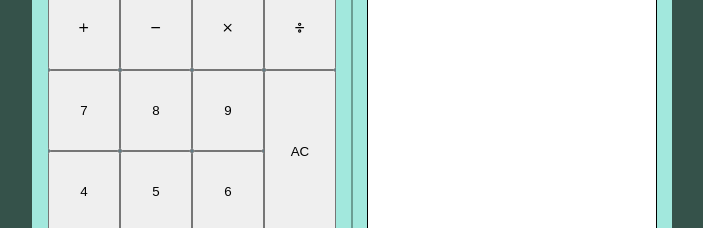
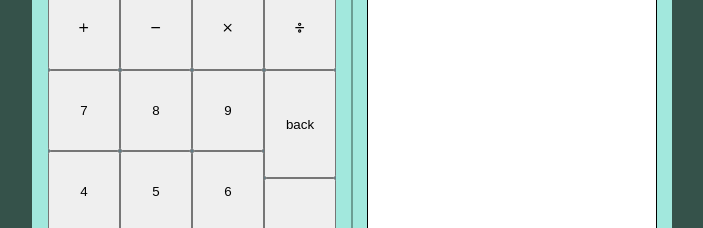
Before and after one commit to juntthanat/basicCalculator, a React (Vite) app: page / in a window 1280 px wide. Shown: the part 276-504 px from the top of the page, without its empty margins (288-991 px from the left). Built offline with nearby package versions, Linux system fonts and the light colour scheme.

Commit message:
feat: bug fix
- limit the number of letter in the numberString so that the numver or operand won't go outside the given space

```diff
--- a/src/App.jsx
+++ b/src/App.jsx
@@ -84,6 +84,9 @@ function App() {
         setNumberString(eval(numberString))
         historyResultHandler();
         return;
+      case "button-back":
+        const temp = numberString.slice(0, -1);
+        setNumberString(temp)
     }
   }
   function historyResultHandler(e){
@@ -91,6 +94,10 @@ function App() {
       historyResult.pop()
     }
     setHistoryResult([eval(numberString), ...historyResult]);
+  }
+  if(numberString.length == 14){
+    const temp = numberString.slice(0, -1);
+    setNumberString(temp)
   }
   return (
     <div className="App">
@@ -156,6 +163,9 @@ function App() {
                 </button>
               </div>
               <div className="button-clear-equal">
+                <button id="button-back" onClick={handleOnClickButton}>
+                  back
+                </button>
                 <button id="button-clear" onClick={handleOnClickButton}>
                   AC
                 </button>
```
